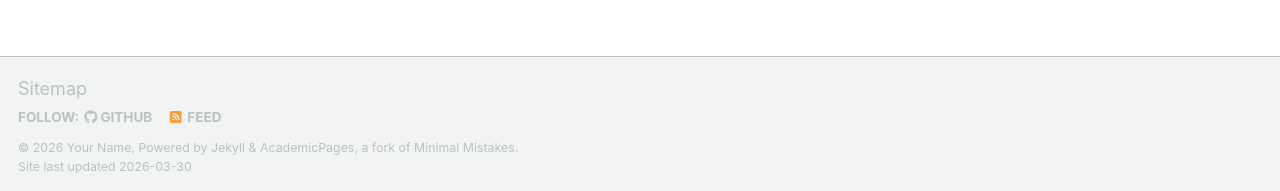
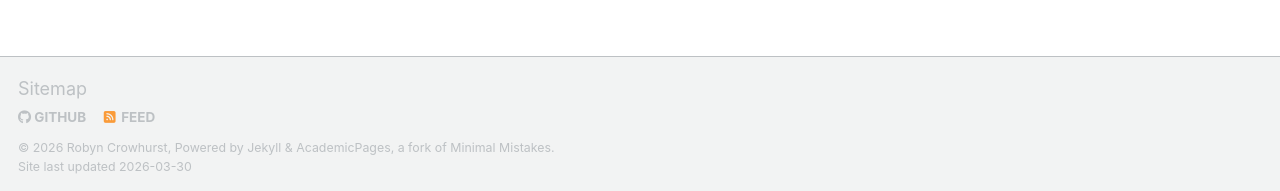
Before and after one commit to RutherfordsGold/ePortfolio, a Jekyll site: the page built from _pages/about.md, in a window 1280 px wide and 900 px high, scrolled down 2720 px. Shown: the part 706-897 px from the top of the window. Built offline with Jekyll 4.4.1, drawn with Linux system fonts in a browser that asks for light colours; some web fonts are replaced; a script bundle is joined from its source files by our own code; library files that are not in the unit come from our copies.

Commit message:
Update Name and URL Info in `_config.yml`

```diff
--- a/_config.yml
+++ b/_config.yml
@@ -7,16 +7,16 @@
 # server process.
 
 # Basic Site Settings
-locale                   : "en-US"
+locale                   : "en-UK"
 site_theme               : "default" # The available themes options are "default", "air", "sunrise", "mint", "dirt" and "contrast"
 title                    : "Your Name / Site Title"
 title_separator          : "-"
-name                     : &name "Your Name"
+name                     : &name "Robyn Crowhurst"
 description              : &description "Your Name's academic portfolio"   # Update this with a general description of your site, this is the default if not overridden by a page
-url                      : https://academicpages.github.io # The base hostname & protocol for your site e.g. "https://[your GitHub username].github.io",
+url                      : https://RutherfordsGold.github.io # The base hostname & protocol for your site e.g. "https://[your GitHub username].github.io",
                                                            # or if you already have some other page hosted on Github then use "https://[your GitHub username].github.io/[Your Repo Name]"
 baseurl                  : "" # the subpath of your site, e.g. "/blog"
-repository               : "academicpages/academicpages.github.io"
+repository               : "RutherfordsGold/ePortfolio.github.io"
 
 # Site Author - The following control what appear as part of the author content on the side bar.
 #               If a field is blank the icon and link will not appear, otherwise it will be shown.
```
